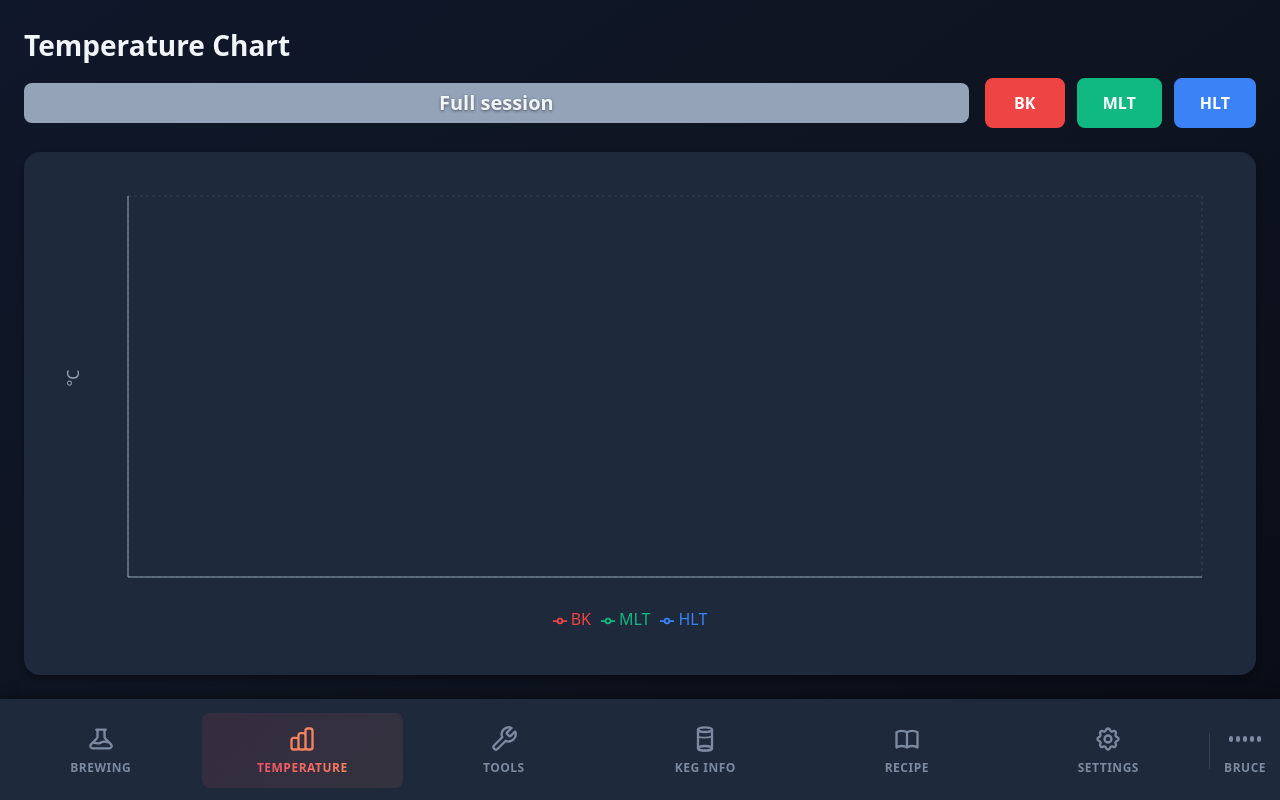
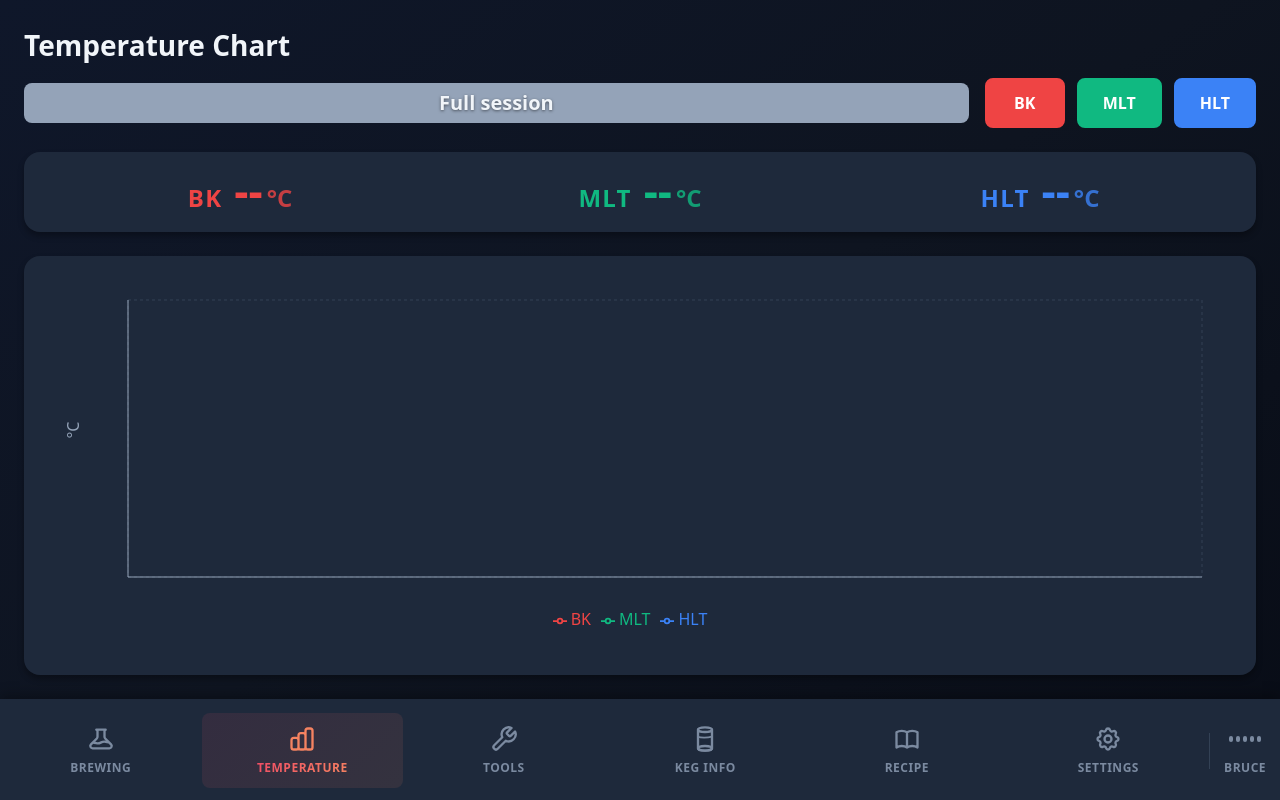
Before and after one commit to PeterMEjlev/BrewSystem-3.0, a React (Vite) app: page / in a window 1280 px wide. Both pictures are taken after a click on the button "TEMPERATURE". Built offline with nearby package versions, Linux system fonts and the light colour scheme; no server answers.

Commit message:
Added current temp for pots in graph view

```diff
--- a/src/components/TemperatureChart/TemperatureChart.jsx
+++ b/src/components/TemperatureChart/TemperatureChart.jsx
@@ -414,6 +414,9 @@ function TemperatureChart() {
     ? 'Last 1 hr'
     : `Last ${windowMinutes} min`;
 
+  const latest = data.length > 0 ? data[data.length - 1] : null;
+  const formatTemp = (v) => (v == null || Number.isNaN(Number(v)) ? '--' : Number(v).toFixed(1));
+
   return (
     <div className={styles.chartPanel}>
       <div className={styles.header}>
@@ -463,6 +466,27 @@ function TemperatureChart() {
           </button>
           </div>
         </div>
+      </div>
+
+      <div className={styles.currentTempStrip}>
+        {visibility.BK && (
+          <div className={styles.currentTempItem} style={{ color: theme.vesselBK }}>
+            <span className={styles.currentTempLabel}>BK</span>
+            <span className={styles.currentTempValue}>{formatTemp(latest?.BK)}<span className={styles.currentTempUnit}>°C</span></span>
+          </div>
+        )}
+        {visibility.MLT && (
+          <div className={styles.currentTempItem} style={{ color: theme.vesselMLT }}>
+            <span className={styles.currentTempLabel}>MLT</span>
+            <span className={styles.currentTempValue}>{formatTemp(latest?.MLT)}<span className={styles.currentTempUnit}>°C</span></span>
+          </div>
+        )}
+        {visibility.HLT && (
+          <div className={styles.currentTempItem} style={{ color: theme.vesselHLT }}>
+            <span className={styles.currentTempLabel}>HLT</span>
+            <span className={styles.currentTempValue}>{formatTemp(latest?.HLT)}<span className={styles.currentTempUnit}>°C</span></span>
+          </div>
+        )}
       </div>
 
       <div
--- a/src/components/TemperatureChart/TemperatureChart.module.css
+++ b/src/components/TemperatureChart/TemperatureChart.module.css
@@ -130,6 +130,46 @@
   color: var(--color-text-dark);
 }
 
+.currentTempStrip {
+  display: flex;
+  justify-content: space-around;
+  align-items: center;
+  gap: 16px;
+  padding: 16px 24px;
+  background: var(--color-bg-secondary);
+  border-radius: var(--radius-xl);
+  box-shadow: var(--shadow-card);
+  min-height: 72px;
+}
+
+.currentTempItem {
+  display: flex;
+  align-items: baseline;
+  gap: 12px;
+  flex: 1;
+  justify-content: center;
+}
+
+.currentTempLabel {
+  font-size: var(--font-size-xl);
+  font-weight: var(--font-weight-bold);
+  letter-spacing: 0.05em;
+}
+
+.currentTempValue {
+  font-size: 2.75rem;
+  font-weight: var(--font-weight-bold);
+  font-variant-numeric: tabular-nums;
+  line-height: 1;
+}
+
+.currentTempUnit {
+  font-size: 1.5rem;
+  font-weight: var(--font-weight-semibold);
+  margin-left: 4px;
+  opacity: 0.8;
+}
+
 .chartContainer {
   flex: 1;
   position: relative;
```
Also changed, not shown: 1 other file (tests, documents, lock files or other folders).
